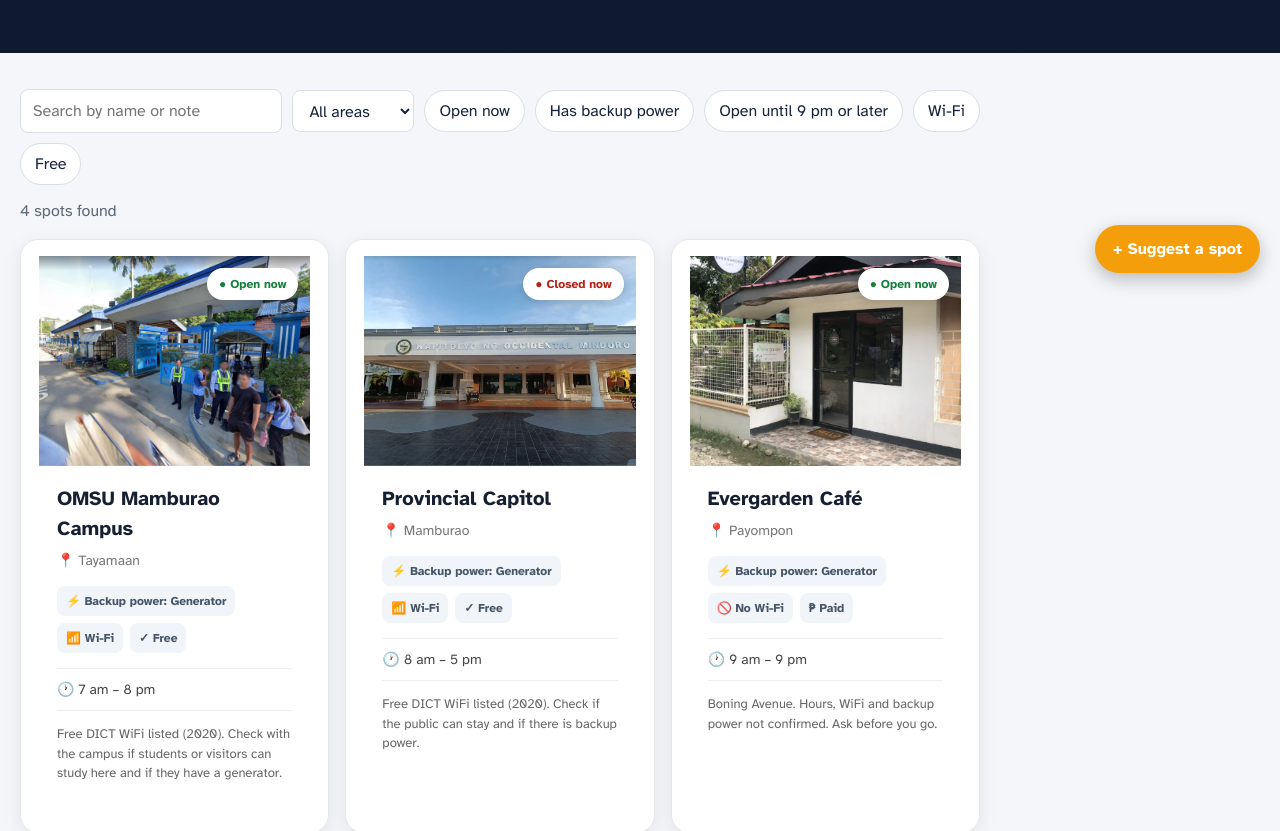
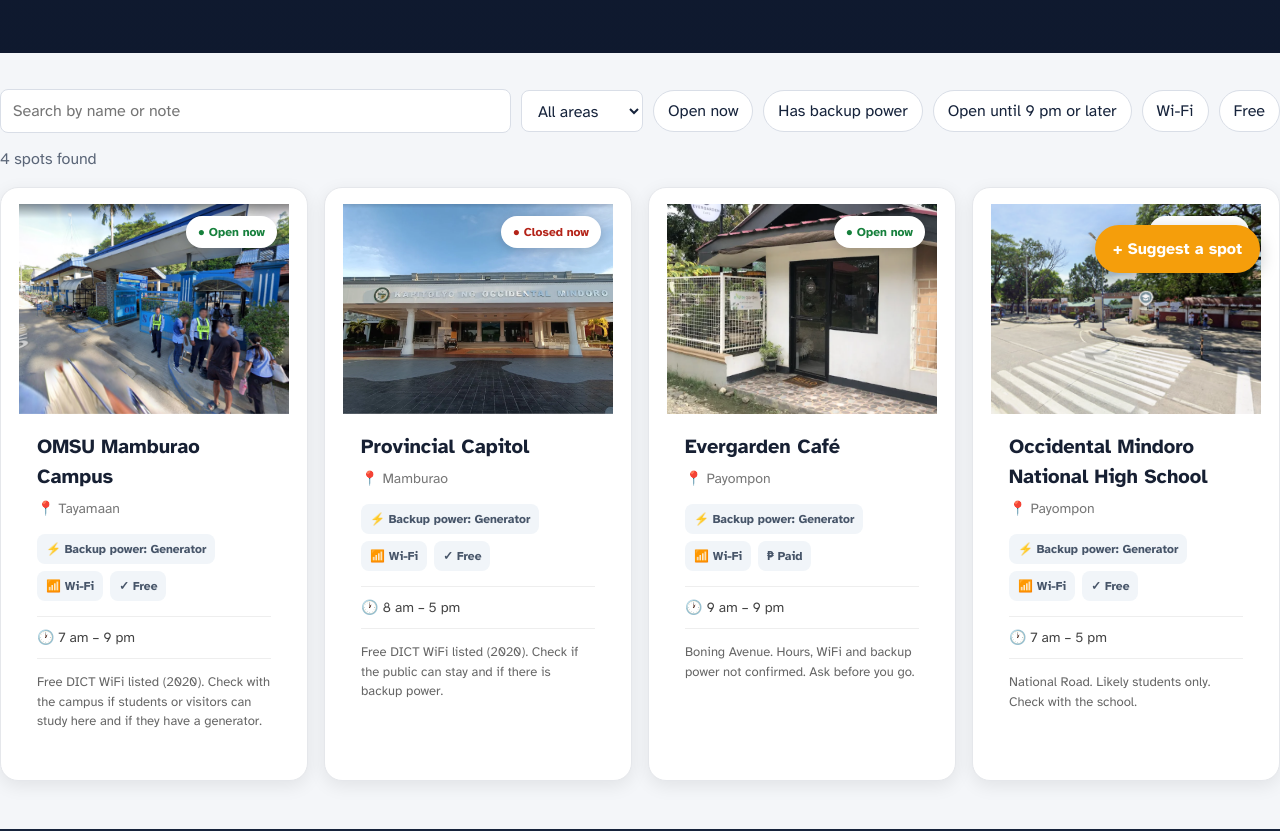
Before and after one commit to tanjiro-san28/1A-Mamburao-Study-Spot-Finder, a plain HTML site: page index.html in a window 1280 px wide. Shown: the part 507-1338 px from the top of the page. Drawn offline with Linux system fonts and the light colour scheme.

Commit message:
solo nanaman

```diff
--- a/index.css
+++ b/index.css
@@ -2,7 +2,6 @@
 * { box-sizing: border-box; }
 html { scroll-behavior: smooth; }
 body { margin:0; background:var(--paper); color:var(--ink); font-family:"Atkinson Hyperlegible",system-ui,Arial,sans-serif; line-height:1.5; }
-.wrap { max-width:1000px; margain:0 auto; padding:0 20px; }
 :focus-visible { outline:3px solid var(--lamp); outline-offset:2px; }
 
 /* Hero with background image (put background.png in the same folder) */
--- a/index.js
+++ b/index.js
@@ -1,11 +1,11 @@
 const spots = [
-  { name:"OMSU Mamburao Campus", area:"Tayamaan", power:"Generator", open:7, close:20,wifi:true, free:true,
+  { name:"OMSU Mamburao Campus", area:"Tayamaan", power:"Generator", open:7, close:21,wifi:true, free:true,
     image:"images/omsu.jpg",
     notes:"Free DICT WiFi listed (2020). Check with the campus if students or visitors can study here and if they have a generator." },
   { name:"Provincial Capitol", area:"Mamburao", power:"Generator", open:8, close:17, wifi:true, free:true,
     image:"images/capitol.jpg",
     notes:"Free DICT WiFi listed (2020). Check if the public can stay and if there is backup power." },
-  { name:"Evergarden Café", area:"Payompon", power:"Generator", open:9, close:21, wifi:false, free:false,
+  { name:"Evergarden Café", area:"Payompon", power:"Generator", open:9, close:21, wifi:true, free:false,
     image:"images/evergarden.jpg",
     notes:"Boning Avenue. Hours, WiFi and backup power not confirmed. Ask before you go." },
   { name:"Occidental Mindoro National High School", area:"Payompon", power:"Generator", open:7, close:17, wifi:true, free:true,
```
Also changed, not shown: Login.html (+2 -2 lines).
